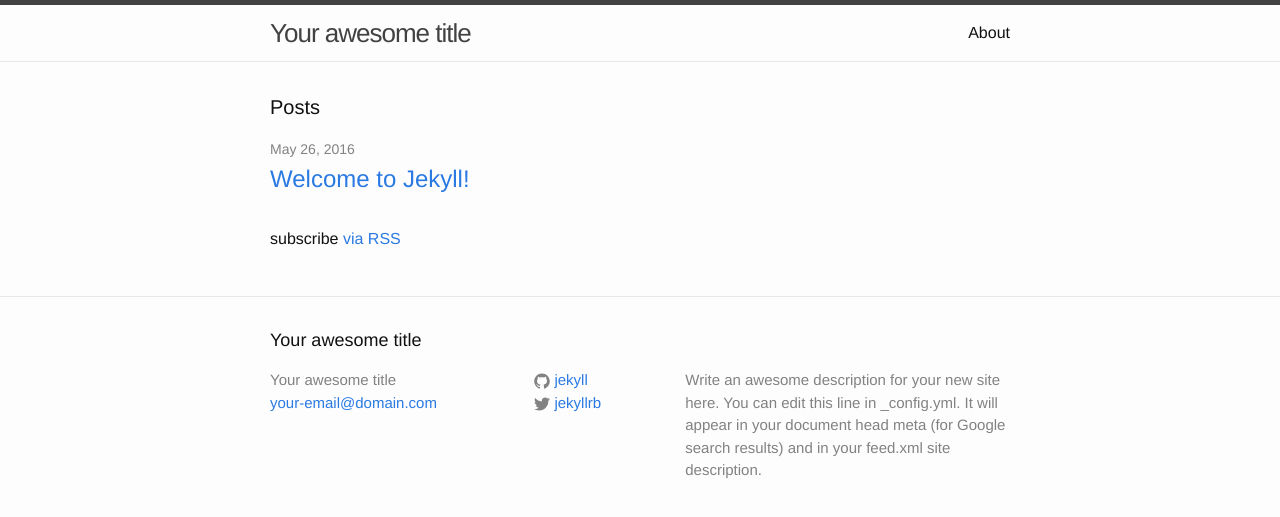
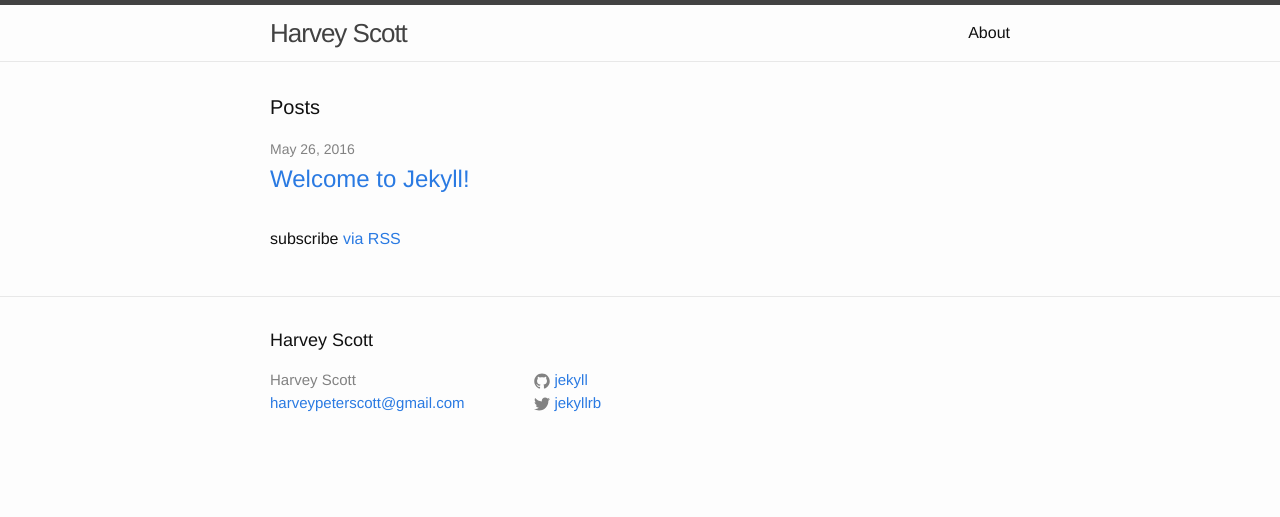
Before and after one commit to harveyscott/harveyscott.github.io, a Jekyll site: the page built from index.html, in a window 1280 px wide. Shown: the top 517 px of the page. Built offline with Jekyll 4.4.1, drawn with Linux system fonts in a browser that asks for light colours.

Commit message:
Updated Name and Description

```diff
--- a/_config.yml
+++ b/_config.yml
@@ -6,12 +6,10 @@
 # 'jekyll serve'. If you change this file, please restart the server process.
 
 # Site settings
-title: Your awesome title
-email: your-email@domain.com
+title: Harvey Scott
+email: harveypeterscott@gmail.com
 description: > # this means to ignore newlines until "baseurl:"
-  Write an awesome description for your new site here. You can edit this
-  line in _config.yml. It will appear in your document head meta (for
-  Google search results) and in your feed.xml site description.
+
 baseurl: "" # the subpath of your site, e.g. /blog
 url: "http://yourdomain.com" # the base hostname & protocol for your site
 twitter_username: jekyllrb
@@ -19,3 +17,4 @@ github_username:  jekyll
 
 # Build settings
 markdown: kramdown
+theme: jekyll-theme-minimal
```
